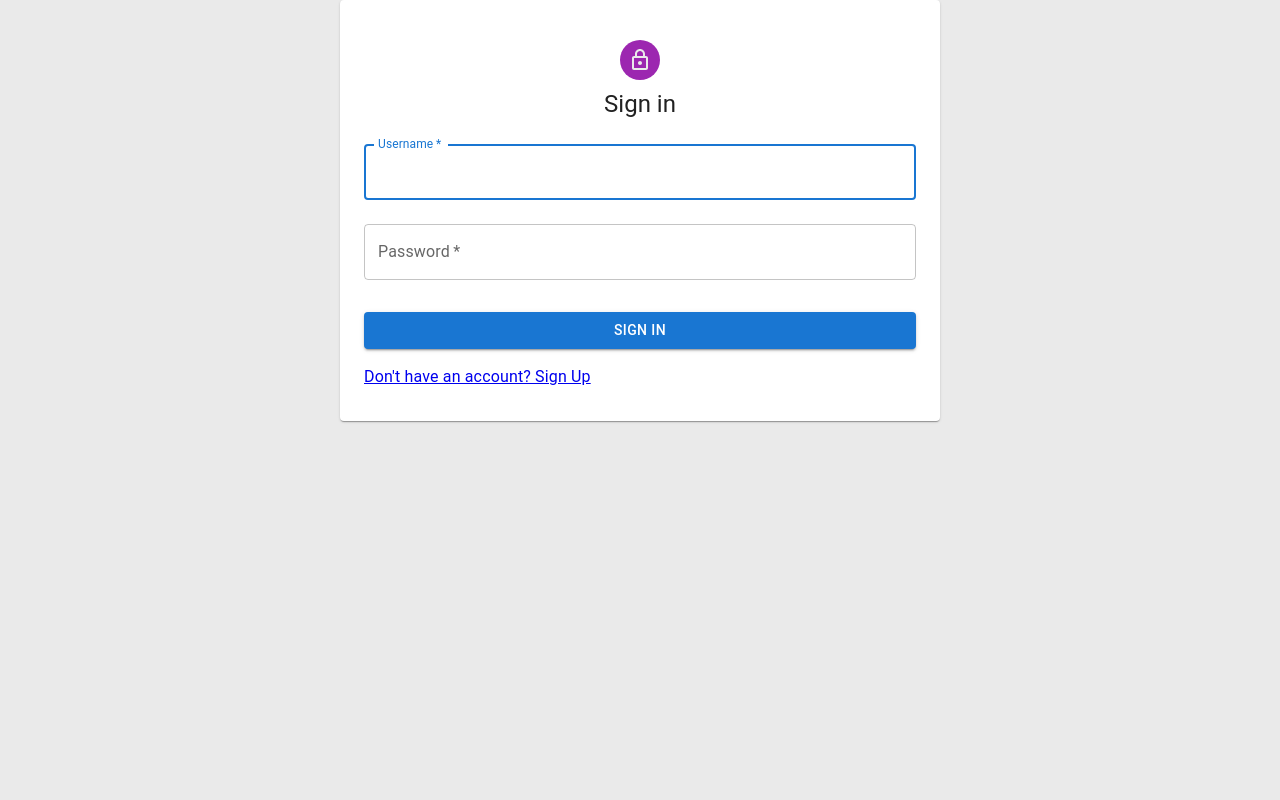
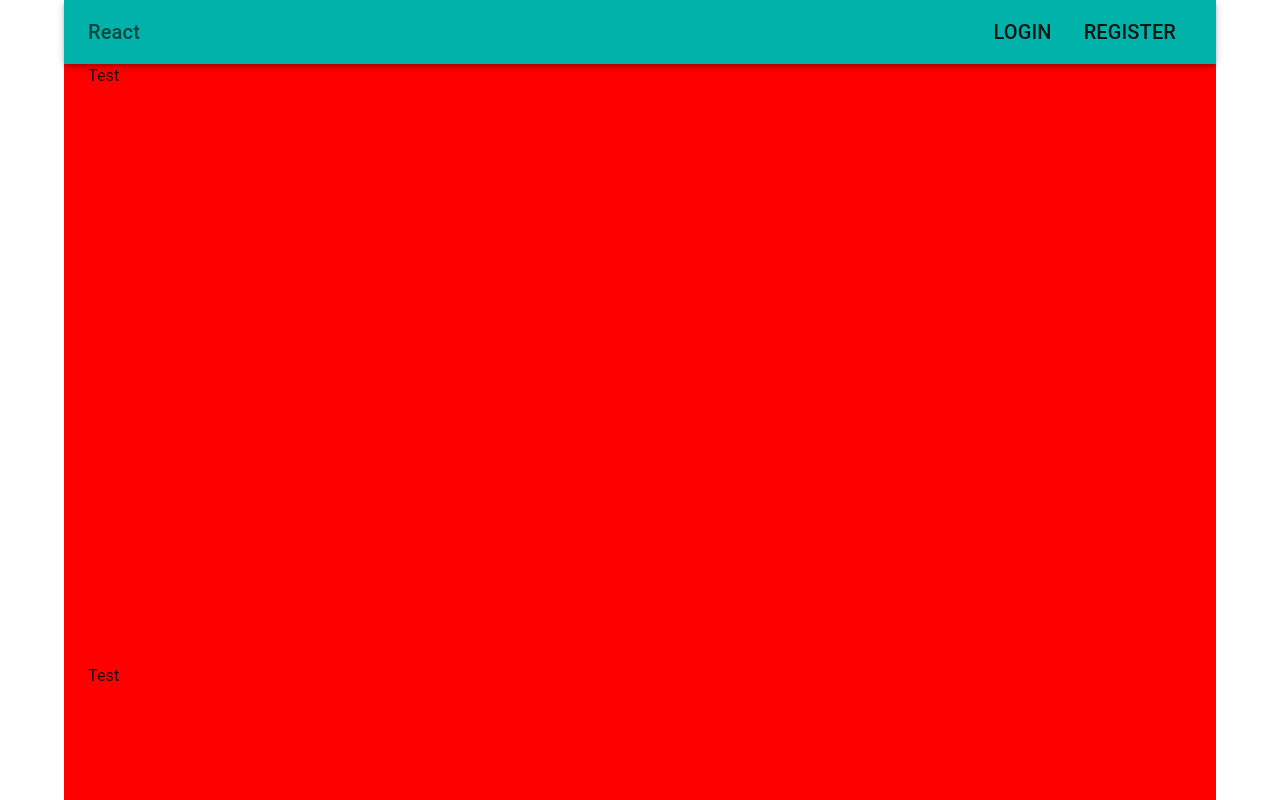
Before and after one commit to slgabbar/MyKitchen, a React (Create React App) app in the folder client/: page / in a window 1280 px wide. Before the commit this address led to /login. Shown: the top 800 px of the page. Built offline with nearby package versions, Linux system fonts and the light colour scheme.

Commit message:
new styling to home page header started

```diff
--- a/client/package.json
+++ b/client/package.json
@@ -7,7 +7,7 @@
     "@emotion/styled": "^11.10.6",
     "@mui/icons-material": "^5.11.9",
     "@mui/lab": "^5.0.0-alpha.120",
-    "@mui/material": "^5.11.10",
+    "@mui/material": "^5.11.12",
     "@reduxjs/toolkit": "^1.9.3",
     "@testing-library/jest-dom": "^5.16.5",
     "@testing-library/react": "^13.4.0",
--- a/client/src/app/layout/App.tsx
+++ b/client/src/app/layout/App.tsx
@@ -5,8 +5,32 @@ import { Outlet } from 'react-router';
 import { ToastContainer } from 'react-toastify';
 import { useAppDispatch } from '../store/configureStore';
 import { fetchCurrentUserAsnyc } from '../../features/account/accountSlice';
-import { createTheme, ThemeProvider } from '@mui/material';
+import { createTheme, ThemeOptions, ThemeProvider } from '@mui/material';
 import 'react-toastify/dist/ReactToastify.css';
+
+const themeOptions: ThemeOptions = {
+    palette: {
+      mode: 'light',
+      primary: {
+        main: '#00b2a9',
+      },
+      secondary: {
+        main: '#ef426f',
+      },
+      info: {
+        main: '#a8ddda',
+      },
+      error: {
+        main: '#E43C40',
+      },
+      success: {
+        main: '#6aca55',
+      },
+      warning: {
+        main: '#ff8200',
+      },
+    },
+  };
 
 function App() {
 
@@ -26,15 +50,7 @@ function App() {
         initApp().then(() => setLoading(false))
     }, [initApp])
 
-
-    const theme = createTheme({
-        palette: {
-          mode: 'light',
-          background: {
-            default: '#eaeaea'
-          }
-        },
-      })
+    const theme = createTheme(themeOptions);
 
     if (loading) return <span>Loading...</span>
 
--- /dev/null
+++ b/client/src/app/layout/Header.tsx
@@ -0,0 +1,58 @@
+import { Box, AppBar, Toolbar, IconButton, Typography, Button, Badge, List, ListItem } from "@mui/material"
+import { NavLink } from "react-router-dom";
+
+const rightLinks = [
+    {title: 'login', path:'/login'},
+    {title: 'register', path:'/register'},
+]
+
+const navStyles = {
+    color: 'inherit',
+    textDecoration:'none',
+    typography: 'h6',
+    '&:hover': {
+      color: 'grey.500'
+    },
+    '&.active': {
+      color: 'text.secondary'
+    }
+}
+
+const headerStyles = {
+    "&html:not([data-scroll='0']) header": {
+        backgroundcolor: 'red !important'
+    },
+}
+
+
+export function Header() {
+    return (
+        <>
+            <AppBar position='sticky' sx={headerStyles}>
+                <Toolbar sx={{display:'flex', justifyContent:'space-between', alignItems:'center'}}>
+                <Box display='flex' alignItems='center'>
+                    <Typography variant='h6' component={NavLink}
+                    to='/'
+                    sx={navStyles}>
+                        React
+                    </Typography>
+                </Box>
+                <Box display='flex' alignItems='center'>
+                    <List sx={{display: 'flex'}}>
+                        {rightLinks.map(({title, path}) => (
+                        <ListItem
+                            component={NavLink}
+                            to={path}
+                            key={path}
+                            sx={navStyles}
+                        >
+                            {title.toUpperCase()}
+                        </ListItem>
+                        ))}
+                    </List>
+                </Box>
+                </Toolbar>
+            </AppBar>
+        </>
+    )
+}
--- a/client/src/app/util/validationHelpers.ts
+++ b/client/src/app/util/validationHelpers.ts
@@ -1,5 +1,5 @@
 export function isValidEmail(email : string) {
-    const emailRegEx = /^(([^<>()[\]\\.,;:\s@\"]+(\.[^<>()[\]\\.,;:\s@\"]+)*)|(\".+\"))@((\[[0-9]{1,3}\.[0-9]{1,3}\.[0-9]{1,3}\.[0-9]{1,3}\])|(([a-zA-Z\-0-9]+\.)+[a-zA-Z]{2,}))$/;
+    const emailRegEx = /^(([^<>()[\]\\.,;:\s@"]+(\.[^<>()[\]\\.,;:\s@"]+)*)|(".+"))@((\[[0-9]{1,3}\.[0-9]{1,3}\.[0-9]{1,3}\.[0-9]{1,3}\])|(([a-zA-Z\-0-9]+\.)+[a-zA-Z]{2,}))$/;
     return emailRegEx.test(email);
 }
 
--- a/client/src/features/home/HomePage.tsx
+++ b/client/src/features/home/HomePage.tsx
@@ -1,10 +1,20 @@
 import { Typography } from "@mui/material";
+import { Container } from "@mui/system";
+import { Header } from "../../app/layout/Header";
 
 function HomePage() {
     return (
-        <Typography variant="h2">
-            Home Page
-        </Typography>
+        <>
+            <Header/>
+            <Container sx={{backgroundColor: 'red',height:'600px',width: '100%'}}>
+                <Typography>Test</Typography>
+            </Container>
+            <Container sx={{backgroundColor: 'red',height:'600px',width: '100%'}}>
+                <Typography>Test</Typography>
+            </Container><Container sx={{backgroundColor: 'red',height:'600px',width: '100%'}}>
+                <Typography>Test</Typography>
+            </Container>
+        </>
     )
 }
 
```
Also changed, not shown: client/src/app/router/Routes.tsx (+4 -3 lines), 1 other file (tests, documents, lock files or other folders).
